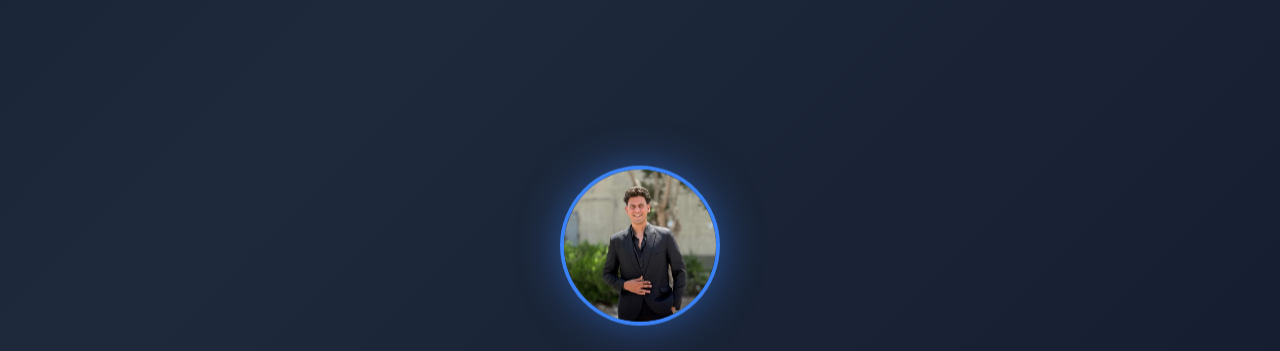
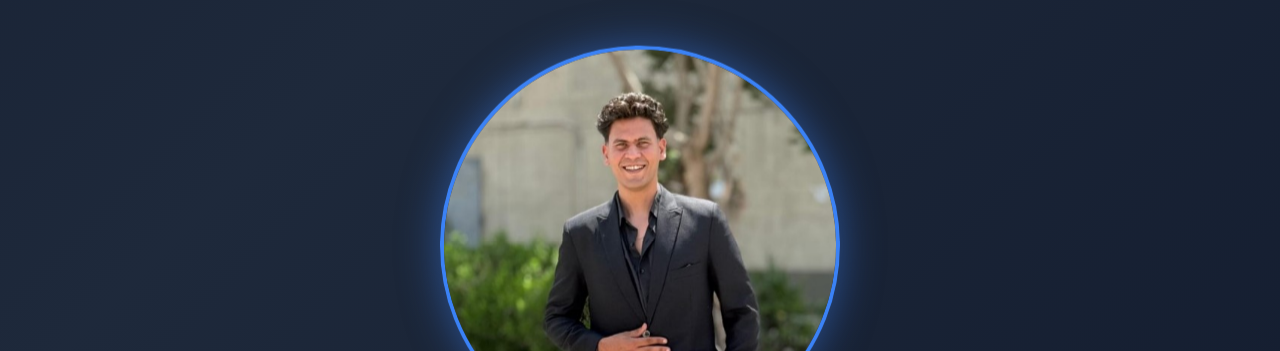
Before and after one commit to modyah67/mahmouddev, a plain HTML site: page index.html in a window 1280 px wide. Shown: the part 67-418 px from the top of the page. Drawn offline with Linux system fonts and the light colour scheme.

Commit message:
Update index.html

```diff
--- a/index.html
+++ b/index.html
@@ -143,8 +143,8 @@
         }
 
         .hero img {
-            width: 160px;
-            height: 160px;
+            width: 400px;
+            height: 400px;
             border-radius: 50%;
             object-fit: cover;
             margin-bottom: 30px;
```
